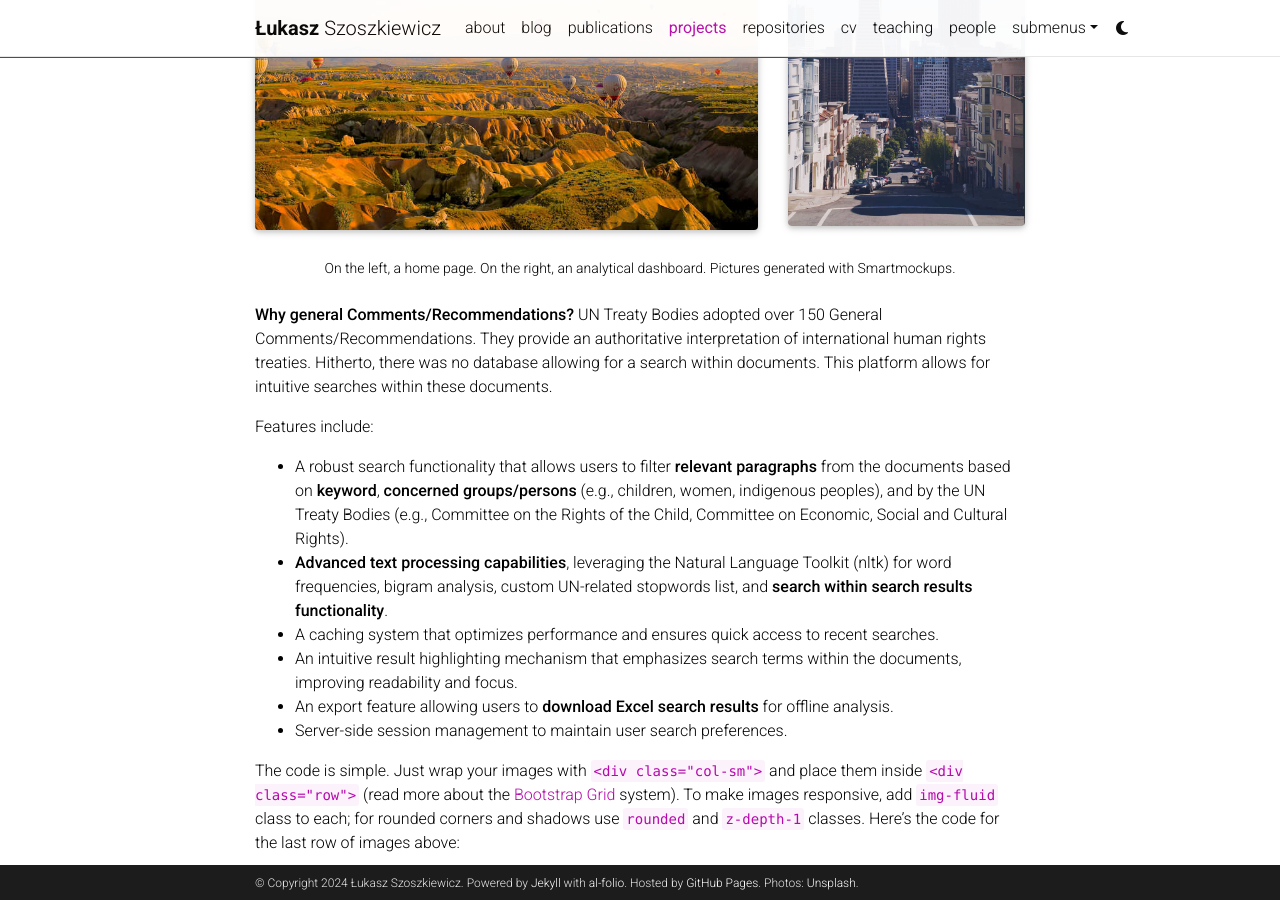
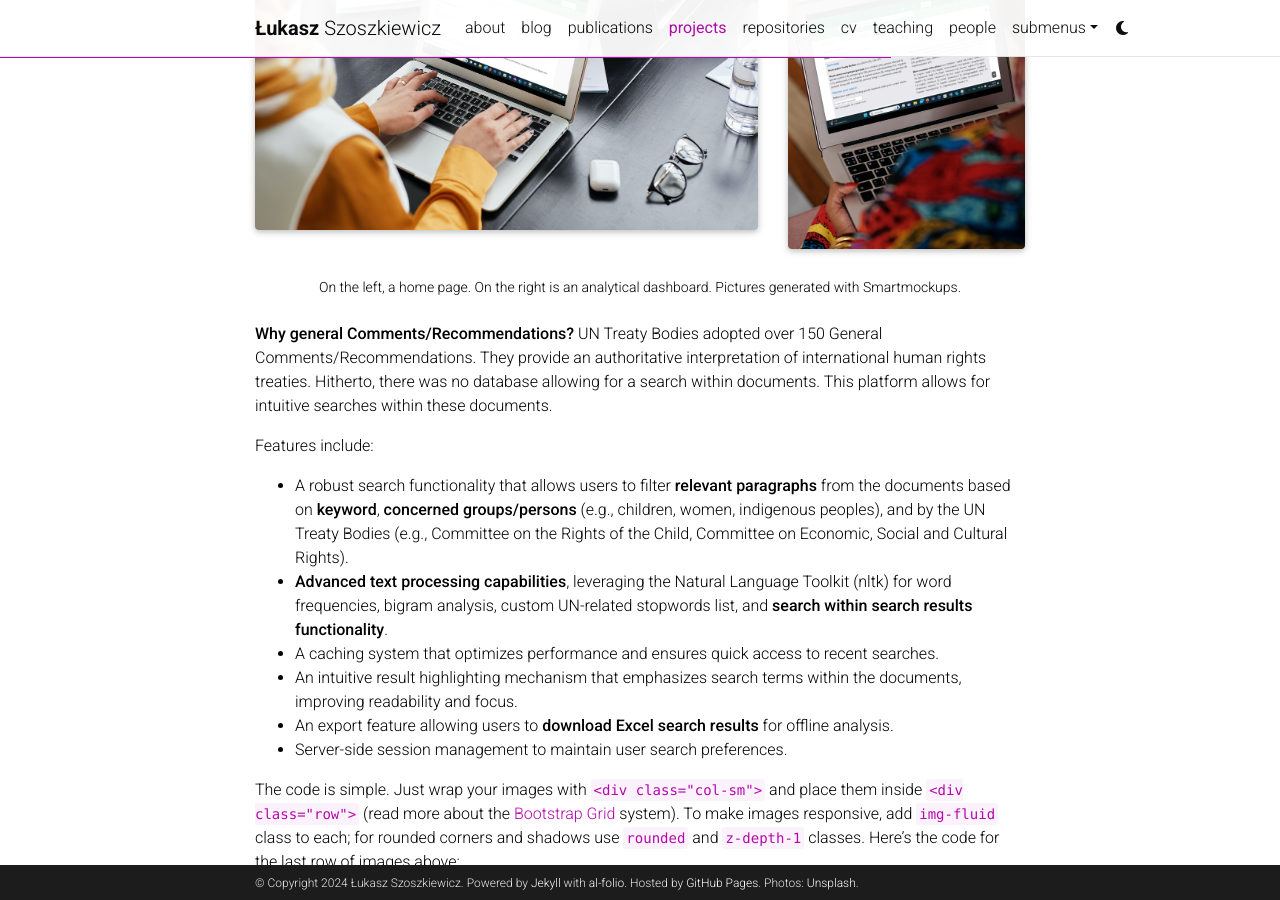
Before and after one commit to lszoszk/lszoszk.github.io, a Jekyll site: the page built from _projects/generalcomments.md, in a window 1280 px wide and 900 px high, scrolled down 585 px. Built offline with Jekyll 4.4.1, drawn with Linux system fonts in a browser that asks for light colours; full-size pictures stand in for the smaller copies a plugin makes; comment, search, counter and statistics services are not loaded; a style sheet for code colours, icons or effects is not loaded.

Commit message:
Update generalcomments.md

```diff
--- a/_projects/generalcomments.md
+++ b/_projects/generalcomments.md
@@ -18,14 +18,14 @@
 
 <div class="row justify-content-sm-center">
     <div class="col-sm-8 mt-3 mt-md-0">
-        {% include figure.html path="assets/img/6.jpg" title="example image" class="img-fluid rounded z-depth-1" %}
+        {% include figure.html path="assets/img/project21.jpg" title="example image" class="img-fluid rounded z-depth-1" %}
     </div>
     <div class="col-sm-4 mt-3 mt-md-0">
-        {% include figure.html path="assets/img/11.jpg" title="example image" class="img-fluid rounded z-depth-1" %}
+        {% include figure.html path="assets/img/project21-vertical.jpg" title="example image" class="img-fluid rounded z-depth-1" %}
     </div>
 </div>
 <div class="caption">
-    On the left, a home page. On the right, an analytical dashboard. Pictures generated with Smartmockups.
+    On the left, a home page. On the right is an analytical dashboard. Pictures generated with Smartmockups.
 </div>
 
 <p><strong>Why general Comments/Recommendations?</strong> UN Treaty Bodies adopted over 150 General Comments/Recommendations. They provide an authoritative interpretation of international human rights treaties. Hitherto, there was no database allowing for a search within documents. This platform allows for intuitive searches within these documents.</p>
```
